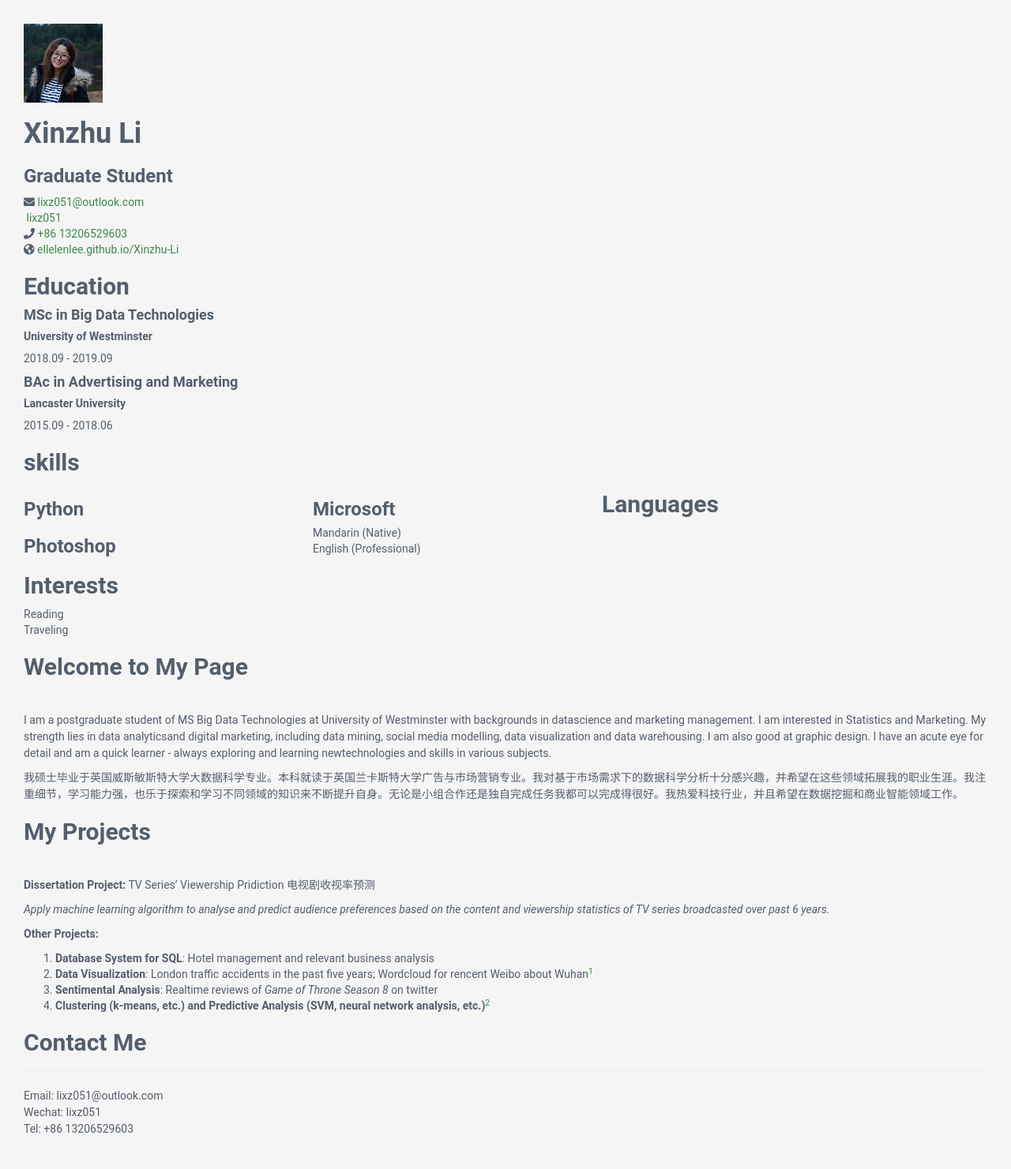
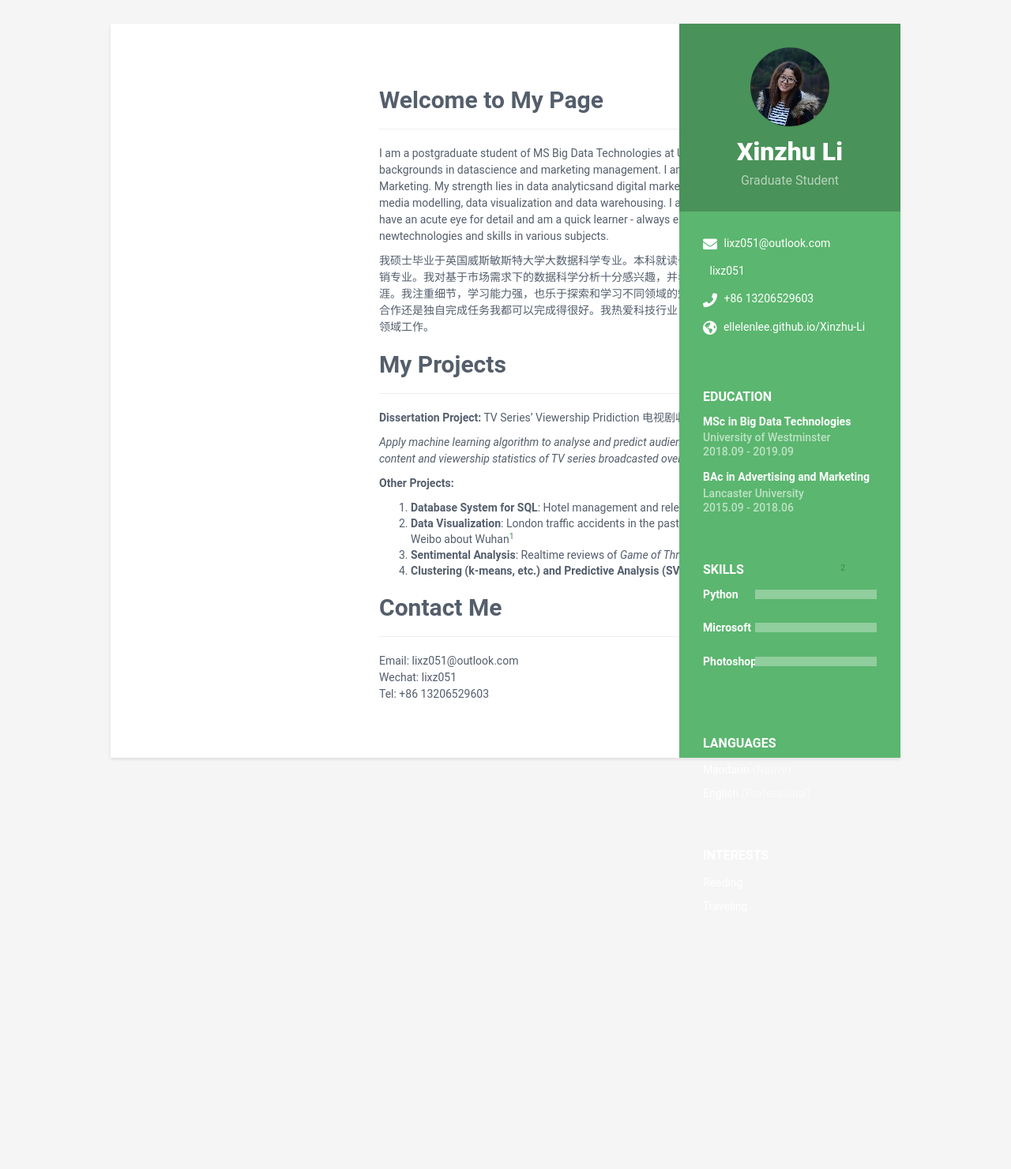
Before and after one commit to ellelenlee/Xinzhu-Li, a Jekyll site: the page built from index.md, in a window 1280 px wide. Shown: the whole page at 79% size. Built offline with Jekyll 4.4.1, drawn with Linux system fonts in a browser that asks for light colours; our own code applies the rules of GitHub Pages for plain Markdown files; after the commit the page ends 1188 px from its top, so only the background shows below that.

Commit message:
Update _base.scss

```diff
--- a/_sass/_base.scss
+++ b/_sass/_base.scss
@@ -1,4 +1,3 @@
-/* ======= Base ======= */
 body {
     font-family: 'Roboto', sans-serif;
     color: $text-color-secondary;
@@ -27,3 +26,167 @@ a {
 p {
     line-height: 1.5;
 }
+
+.wrapper {
+    background:$theme-color;
+    max-width: 1000px;
+    margin: 0 auto;
+    position: relative;
+    @include box-shadow(0px 2px 4px rgba(0,0,0,0.1));
+}
+
+.sidebar-wrapper {
+    background: $theme-color;
+    position: absolute;
+    right: 0;
+    width: 280px;
+    height: 100%;
+    min-height: 800px;
+    color: #fff;
+    a {
+        color: #fff;
+    }
+    .profile-container {
+        padding: 30px;
+        //background: darken($theme-color, 10%);
+        background: rgba(0, 0, 0, 0.2);
+        text-align: center;
+        color: #fff;
+    }
+    .name {
+        font-size: 32px;
+        font-weight: 900;
+        margin-top: 0;
+        margin-bottom: 10px;
+    }
+    .tagline {
+        color: rgba(256, 256, 256, 0.6);
+        font-size: 16px;
+        font-weight: 400;
+        margin-top: 0;
+        margin-bottom: 0;
+    }
+    .profile {
+        margin-bottom: 15px;
+    }
+
+    .avatar {
+        //used for profile image
+        max-width: 100px;
+        margin-bottom: 15px;
+        border: 0px solid #fff;
+        border-radius: 100%;
+        box-shadow: 0 1px 1px rgba(0, 0, 0, 0.1);
+    }
+    .contact-list {
+        .fas, .fab {
+            margin-right: 5px;
+            font-size: 18px;
+            vertical-align: middle;
+        }
+        li {
+            margin-bottom: 15px;
+            &:last-child {
+                margin-bottom: 0;
+            }
+        }
+    }
+    .container-block {
+        padding: 30px;
+    }
+    .container-block-title {
+        text-transform: uppercase;
+        font-size: 16px;
+        font-weight: 700;
+        margin-top: 0;
+        margin-bottom: 15px;
+    }
+    .degree {
+        font-size: 14px;
+        margin-top: 0;
+        margin-bottom: 5px;
+    }
+    .education-container {
+        .item {
+            margin-bottom: 15px;
+            &:last-child {
+                margin-bottom: 0;
+            }
+        }
+        .meta {
+            color: rgba(256, 256, 256, 0.6);
+            font-weight: 500;
+            margin-bottom: 0px;
+            margin-top: 0;
+        }
+        .time {
+            color: rgba(256, 256, 256, 0.6);
+            font-weight: 500;
+            margin-bottom: 0px;
+        }
+    }
+    .languages-container {
+        .lang-desc {
+            color: rgba(256, 256, 256, 0.6);
+        }
+    }
+
+    .languages-list {
+        margin-bottom: 0;
+        li {
+            margin-bottom: 10px;
+            &:last-child {
+                margin-bottom: 0;
+            }
+        }
+    }
+
+    .interests-list {
+        margin-bottom: 0;
+        li {
+            margin-bottom: 10px;
+            &:last-child {
+                margin-bottom: 0;
+            }
+        }
+    }
+
+    .skillset {
+        .item {
+            margin-bottom: 15px;
+            overflow: hidden;
+        }
+        .level-title {
+            font-size: 14px;
+            margin-top: 0;
+            margin-bottom: 12px;
+        }
+        .level-bar {
+            height: 12px;
+            background: $smoky-white;
+        }
+        .level-bar-inner {
+            height: 12px;
+            background: lighten($theme-color, 15%);
+        }
+    }
+}
+
+.main-wrapper {
+    background: #fff;
+    padding: 60px;
+    padding-left: 340px;
+    .section-title {
+        text-transform: uppercase;
+        font-size: 20px;
+        font-weight: 500;
+        color: darken($theme-color, 15%);
+        position: relative;
+        margin-top: 0;
+        margin-bottom: 20px;
+    }
+    .section {
+        margin-bottom: 60px;
+    }
+
+}
```
